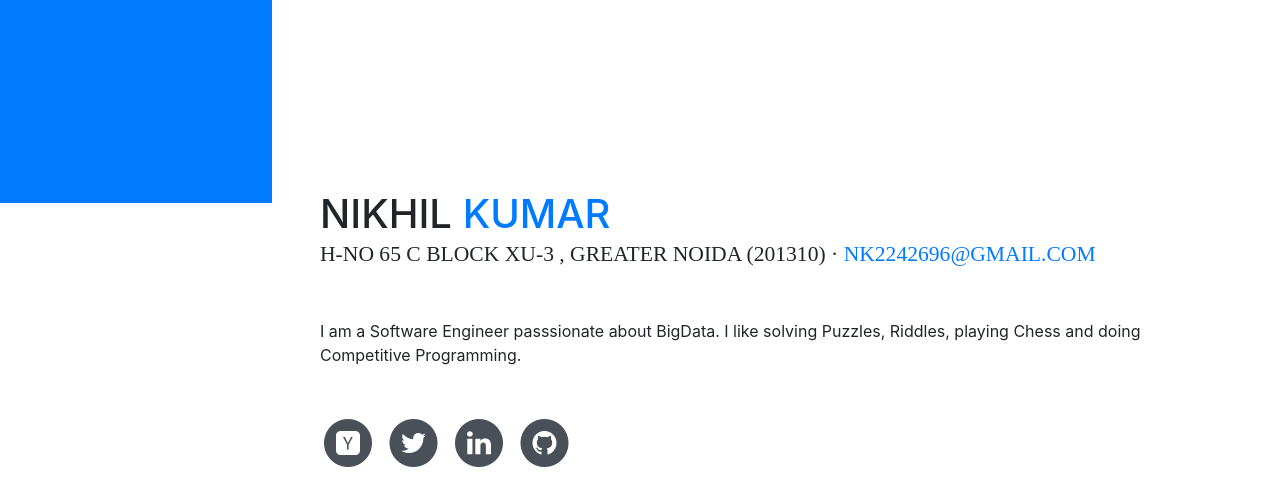
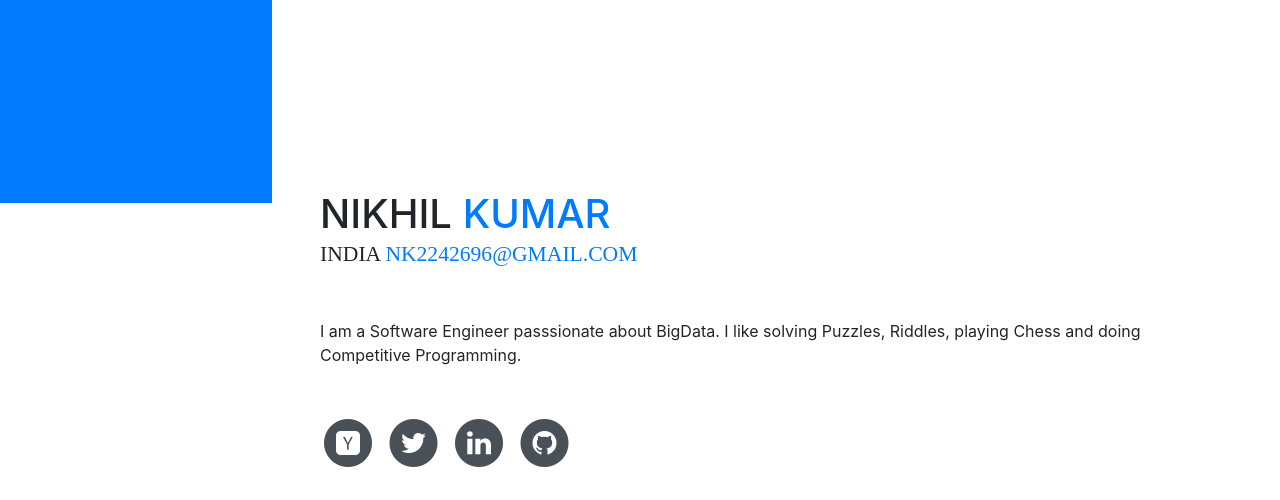
Before and after one commit to nk2242696/nk2242696.github.io, a website with bundled scripts: page index.html in a window 1280 px wide. Shown: the part 597-1097 px from the top of the page. Built offline with nearby package versions, Linux system fonts and the light colour scheme; a web font is replaced by a local one.

Commit message:
Update index.html

```diff
--- a/index.html
+++ b/index.html
@@ -74,7 +74,7 @@
           <h1 class="mb-0">Nikhil
             <span class="text-primary">Kumar</span>
           </h1>
-          <div class="subheading mb-5">H-no 65 C Block Xu-3 , Greater Noida (201310) ·
+          <div class="subheading mb-5">India
             <a href="mailto:name@email.com">nk2242696@gmail.com</a>
           </div>
           <p class="mb-5">I am a Software Engineer passsionate about BigData. I like solving Puzzles, Riddles, playing Chess and doing Competitive Programming.</p>
```
